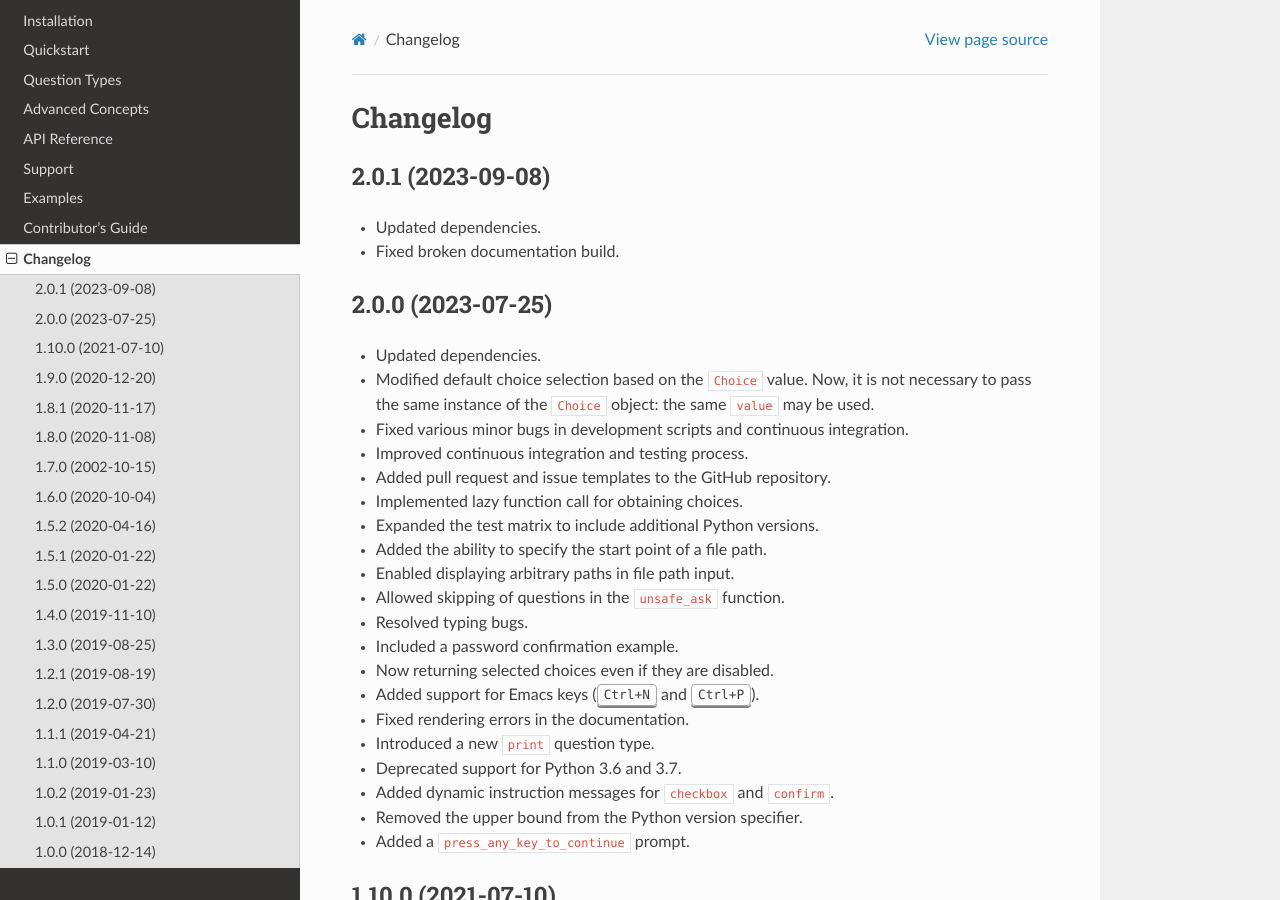
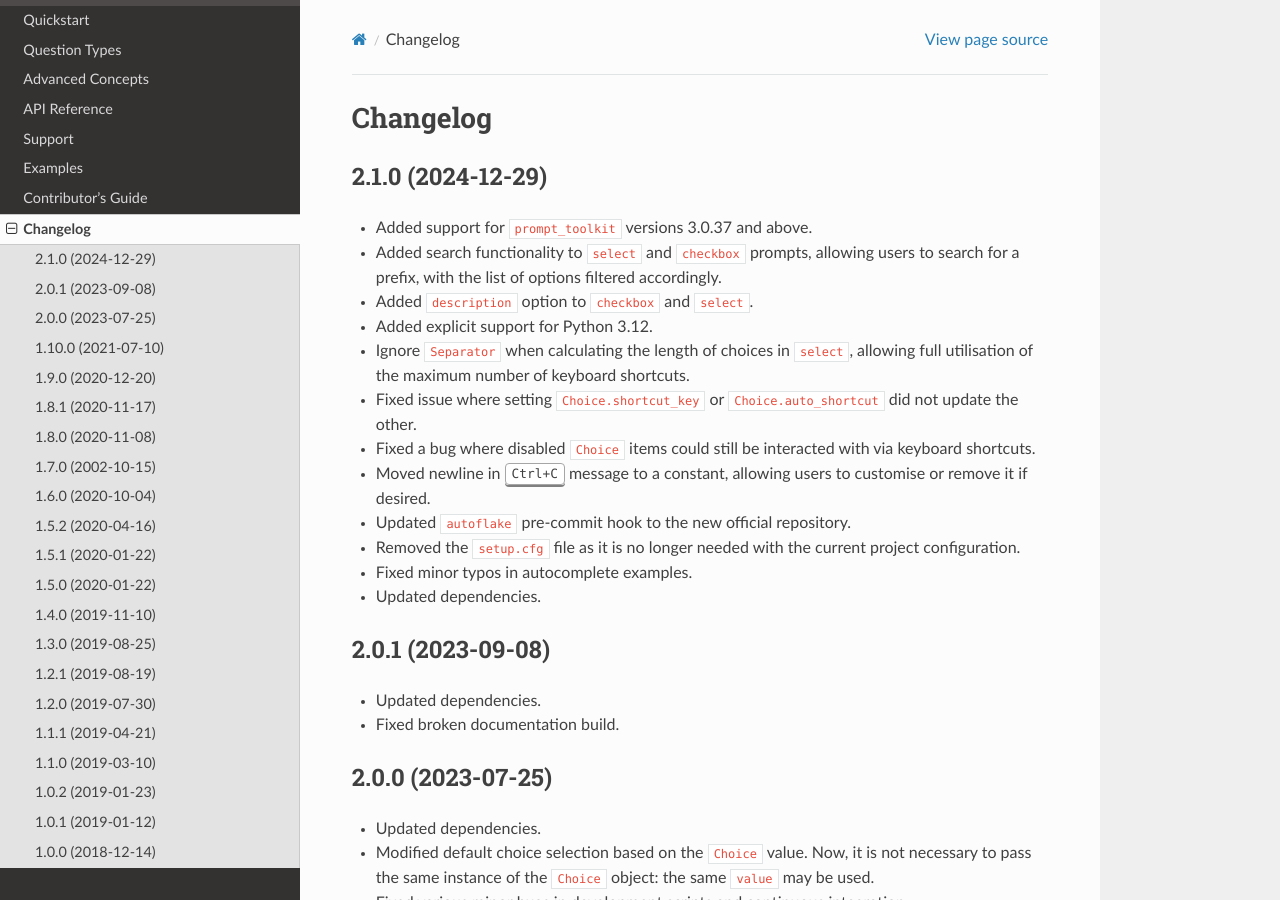
Before and after one commit to tmbo/questionary, a Sphinx documentation site: the page built from docs/pages/changelog.rst, in a window 1280 px wide and 900 px high. Built offline with Sphinx 7.4.7 and the Read the Docs theme 3.1.0, drawn with Linux system fonts in a browser that asks for light colours.

Commit message:
Release version 2.1.0 (#416)
* Added support for `prompt_toolkit` versions 3.0.37 and above.

* Added search functionality to `select` and `checkbox` prompts, allowing users
  to search for a prefix, with the list of options filtered accordingly.

* Added `description` option to `checkbox` and `select`.

* Added explicit support for Python 3.12.

* Ignore `Separator` when calculating the length of choices in `select`,
  allowing full utilisation of the maximum number of keyboard shortcuts.

* Fixed issue where setting `Choice.shortcut_key` or `Choice.auto_shortcut`
  did not update the other.

* Fixed a bug where disabled `Choice` items could still be interacted with via
  keyboard shortcuts.

* Moved newline in Ctrl+C message to a constant, allowing users to customise or
  remove it if desired.

* Updated `autoflake` pre-commit hook to the new official repository.

* Removed the `setup.cfg` file as it is no longer needed with the current
  project configuration.

* Fixed minor typos in autocomplete examples.

* Updated dependencies.

```diff
--- a/docs/pages/changelog.rst
+++ b/docs/pages/changelog.rst
@@ -3,6 +3,22 @@
 *********
 Changelog
 *********
+
+2.1.0 (2024-12-29)
+###################
+
+* Added support for ``prompt_toolkit`` versions 3.0.37 and above.
+* Added search functionality to ``select`` and ``checkbox`` prompts, allowing users to search for a prefix, with the list of options filtered accordingly.
+* Added ``description`` option to ``checkbox`` and ``select``.
+* Added explicit support for Python 3.12.
+* Ignore ``Separator`` when calculating the length of choices in ``select``, allowing full utilisation of the maximum number of keyboard shortcuts.
+* Fixed issue where setting ``Choice.shortcut_key`` or ``Choice.auto_shortcut`` did not update the other.
+* Fixed a bug where disabled ``Choice`` items could still be interacted with via keyboard shortcuts.
+* Moved newline in :kbd:`Ctrl+C` message to a constant, allowing users to customise or remove it if desired.
+* Updated ``autoflake`` pre-commit hook to the new official repository.
+* Removed the ``setup.cfg`` file as it is no longer needed with the current project configuration.
+* Fixed minor typos in autocomplete examples.
+* Updated dependencies.
 
 2.0.1 (2023-09-08)
 ###################
--- a/pyproject.toml
+++ b/pyproject.toml
@@ -15,7 +15,7 @@
 
 [tool.poetry]
 name = "questionary"
-version = "2.0.1"
+version = "2.1.0"
 description = "Python library to build pretty command line user prompts ⭐️"
 authors = [ "Tom Bocklisch <tombocklisch@gmail.com>",]
 maintainers = [ "Tom Bocklisch <tombocklisch@gmail.com>", "Kian Cross <kian@kiancross.co.uk>"]
--- a/questionary/version.py
+++ b/questionary/version.py
@@ -1 +1 @@
-__version__ = "2.0.1"
+__version__ = "2.1.0"
```
